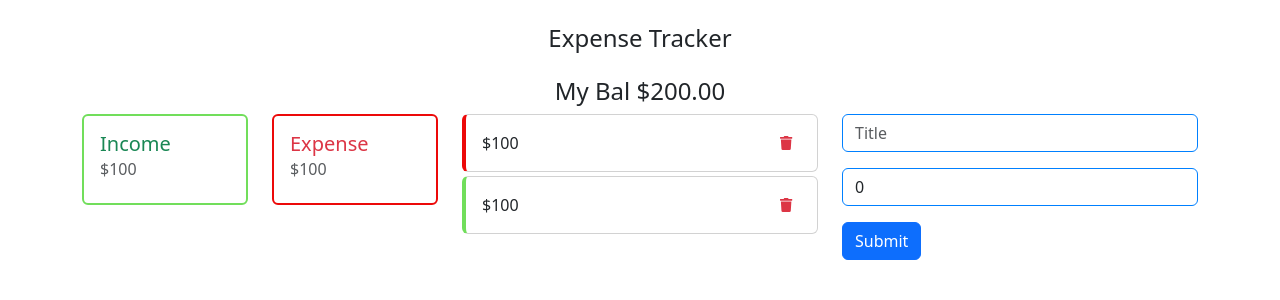
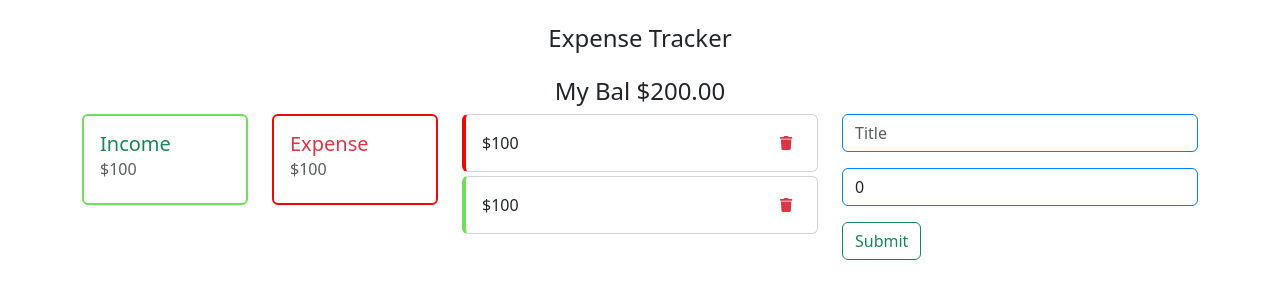
Before and after one commit to rajrachchh14/react-expensetracker, a React (Create React App) app: page / in a window 1280 px wide. Shown: the top 300 px of the page. Built offline with nearby package versions, Linux system fonts and the light colour scheme.

Commit message:
1 file modified

```diff
--- a/src/component/TransactionForm.js
+++ b/src/component/TransactionForm.js
@@ -26,7 +26,7 @@ export default function TransactionForm() {
             />
           </div>
 
-          <button type="submit" class="btn btn-primary">
+          <button type="submit" class="btn btn-outline-success">
             Submit
           </button>
         </form>
```
